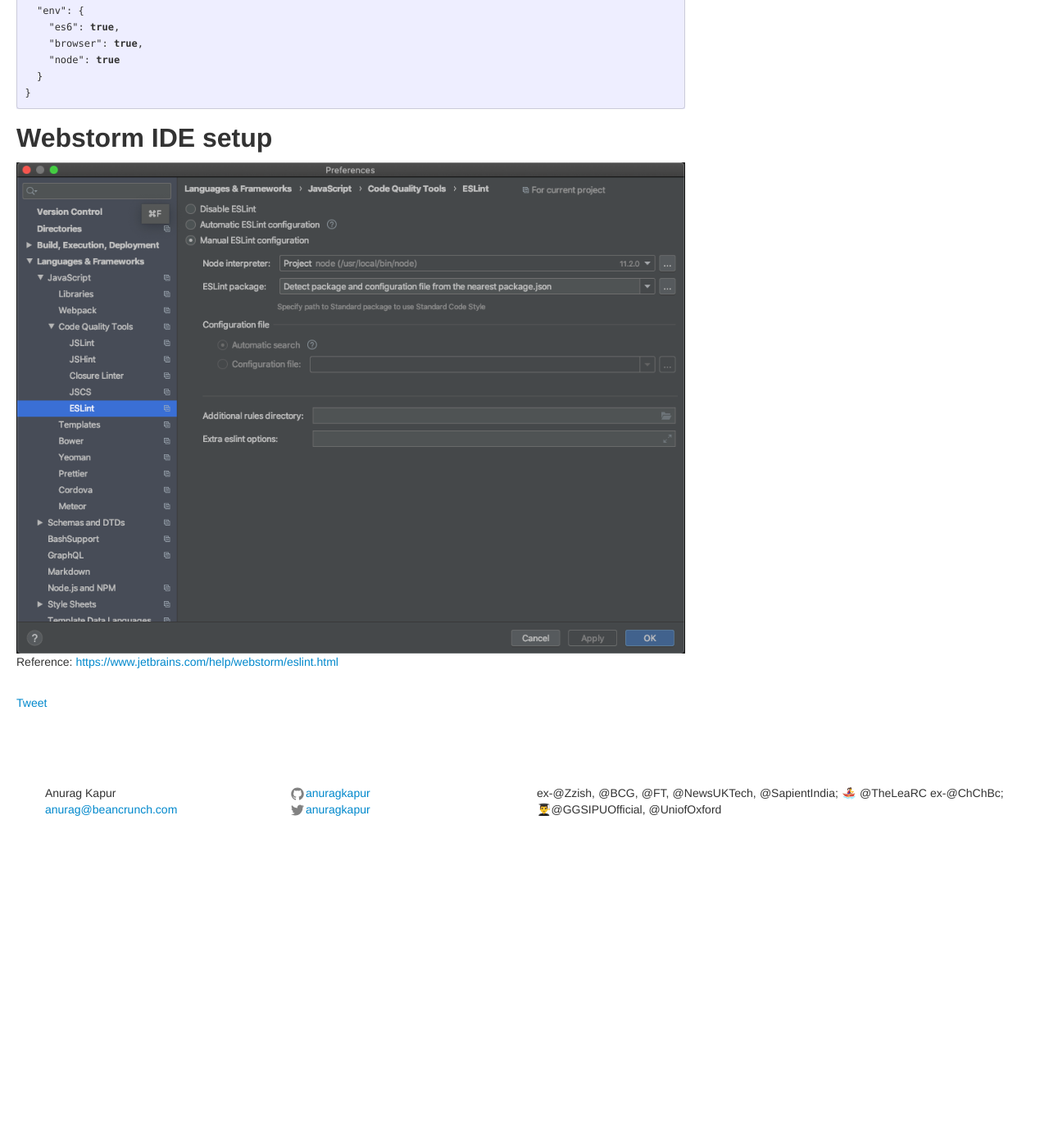
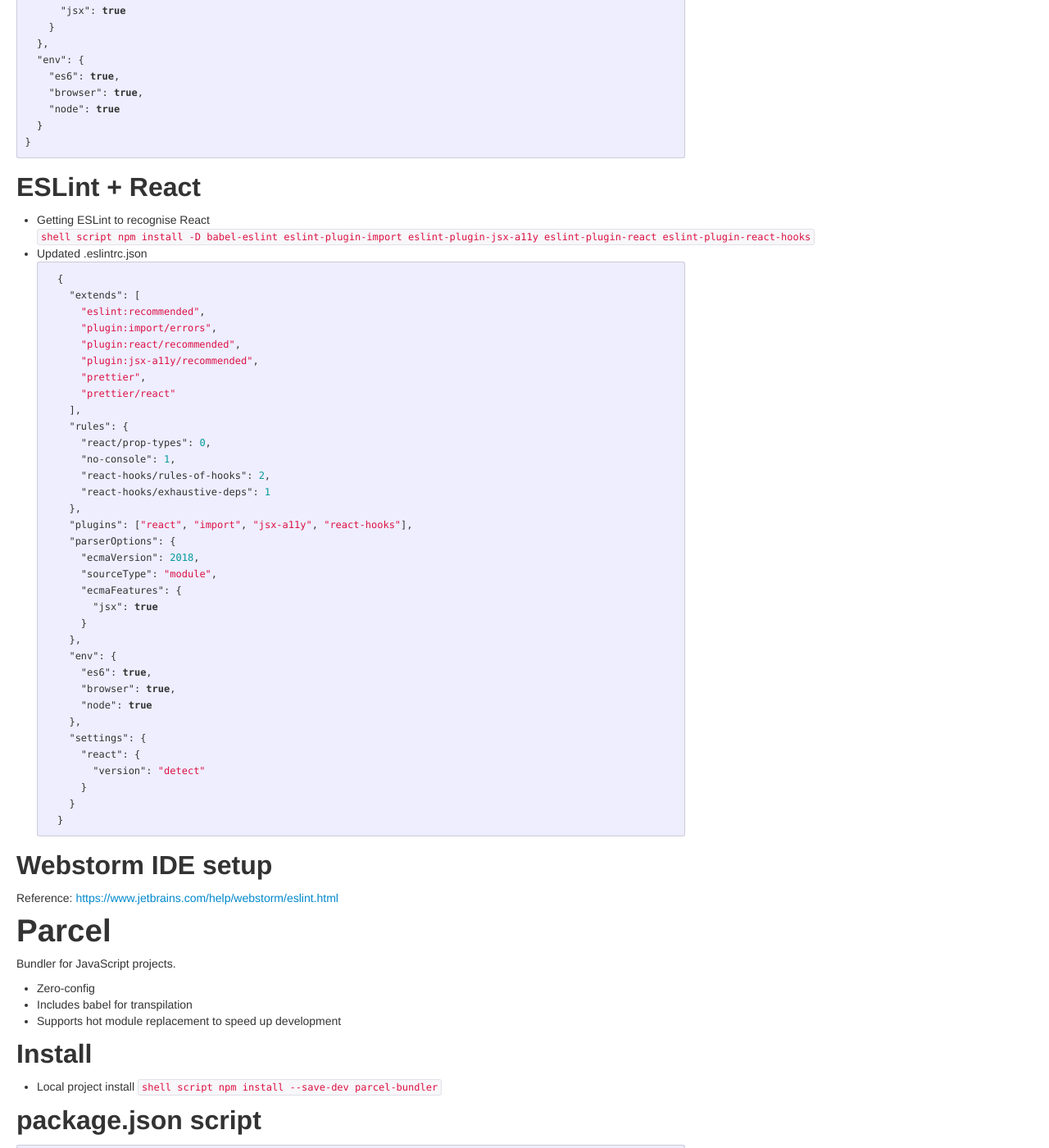
Before and after one commit to anuragkapur/anuragkapur.github.io, a Jekyll site: the page built from blog/programming/javascript/_posts/2019-12-28-javascript-project-config.md, in a window 1280 px wide and 1400 px high, scrolled down 1536 px. Shown: the whole window at 82% size. Built offline with Jekyll 4.4.1, drawn with Linux system fonts in a browser that asks for light colours; comment, search, counter and statistics services are not loaded; before the commit the page ends 2553 px from its top, so only the background shows below that; some of the changed text lies outside the part shown.

Commit message:
Add ESLint config for react + minor edits

````diff
--- a/blog/programming/javascript/_posts/2019-12-28-javascript-project-config.md
+++ b/blog/programming/javascript/_posts/2019-12-28-javascript-project-config.md
@@ -90,6 +92,67 @@
 }
 ```
 
+## ESLint + React
+* Getting ESLint to recognise React
+    ```shell script
+    npm install -D babel-eslint eslint-plugin-import eslint-plugin-jsx-a11y eslint-plugin-react eslint-plugin-react-hooks
+    ```
+* Updated .eslintrc.json
+    ```json
+    {
+      "extends": [
+        "eslint:recommended",
+        "plugin:import/errors",
+        "plugin:react/recommended",
+        "plugin:jsx-a11y/recommended",
+        "prettier",
+        "prettier/react"
+      ],
+      "rules": {
+        "react/prop-types": 0,
+        "no-console": 1,
+        "react-hooks/rules-of-hooks": 2,
+        "react-hooks/exhaustive-deps": 1
+      },
+      "plugins": ["react", "import", "jsx-a11y", "react-hooks"],
+      "parserOptions": {
+        "ecmaVersion": 2018,
+        "sourceType": "module",
+        "ecmaFeatures": {
+          "jsx": true
+        }
+      },
+      "env": {
+        "es6": true,
+        "browser": true,
+        "node": true
+      },
+      "settings": {
+        "react": {
+          "version": "detect"
+        }
+      }
+    }
+    ```
+
 ## Webstorm IDE setup
-![ESLint Webstorm Preferences](/assets/blog/programming/eslint-webstorm-preferences.png)
 Reference: [https://www.jetbrains.com/help/webstorm/eslint.html](https://www.jetbrains.com/help/webstorm/eslint.html)
+
+# Parcel
+Bundler for JavaScript projects.
+* Zero-config
+* Includes babel for transpilation
+* Supports hot module replacement to speed up development
+
+## Install
+* Local project install
+    ```shell script
+    npm install --save-dev parcel-bundler
+    ```
+
+## package.json script
+```json
+"scripts": {
+  "dev": "parcel src/index.html"
+}
+```
````
Also changed, not shown: other parts of blog/programming/javascript/_posts/2019-12-28-javascript-project-config.md (+2 -0 lines).
